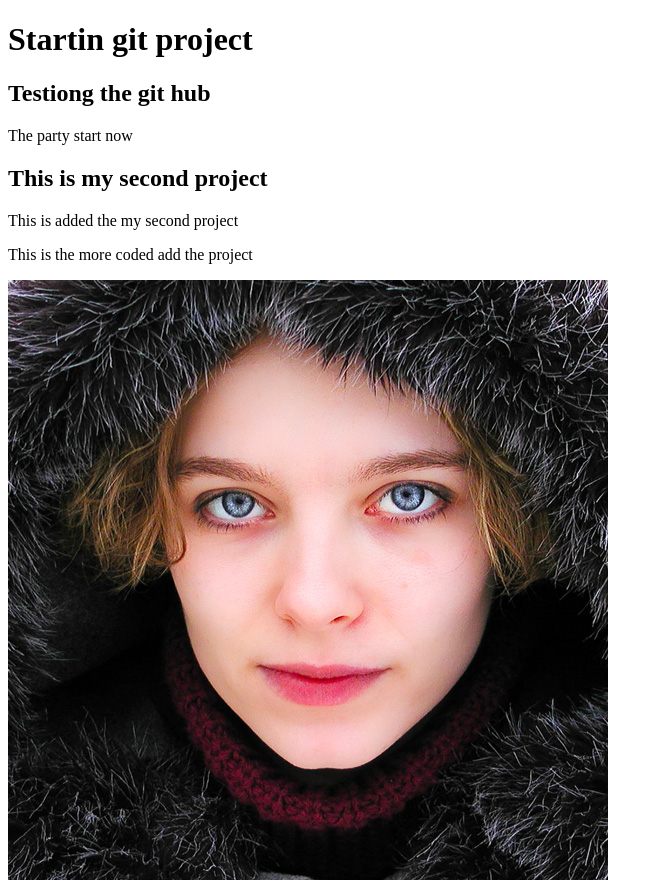
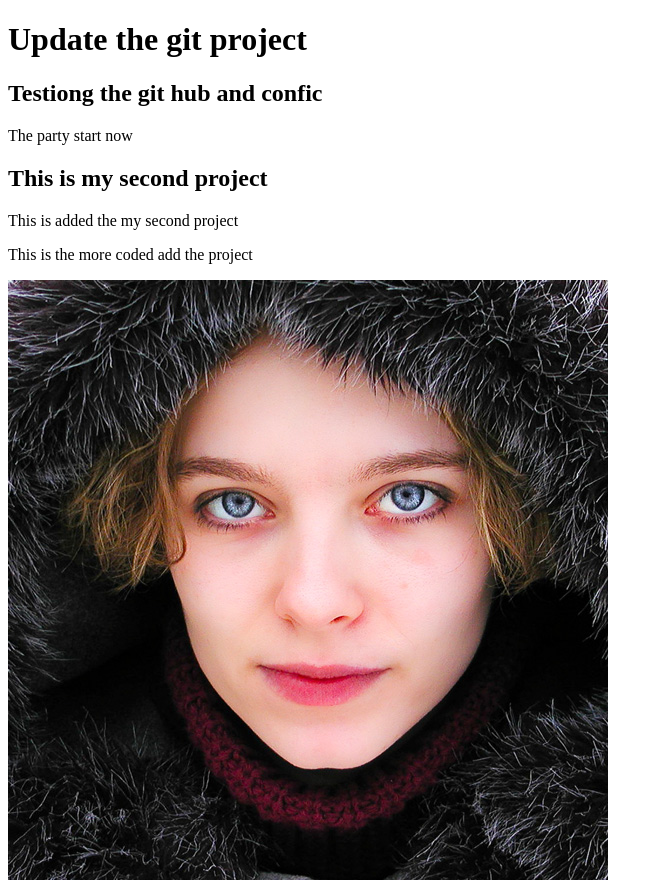
Before and after one commit to Coder-weber/my-first-project, a plain HTML site: page index.html in a window 1280 px wide. Shown: the whole page, without its empty margins (0-663 px from the left). Drawn offline with Linux system fonts and the light colour scheme.

Commit message:
update the main

```diff
--- a/index.html
+++ b/index.html
@@ -6,8 +6,8 @@
     <title>Git project</title>
 </head>
 <body>
-    <h1>Startin git project</h1>
-    <h2>Testiong the git hub</h2>
+    <h1>Update the git project</h1>
+    <h2>Testiong the git hub and confic</h2>
     <p>The party start now</p>
     <h2>This is my second project </h2>
     <p>This is added the my second project</p>
```
